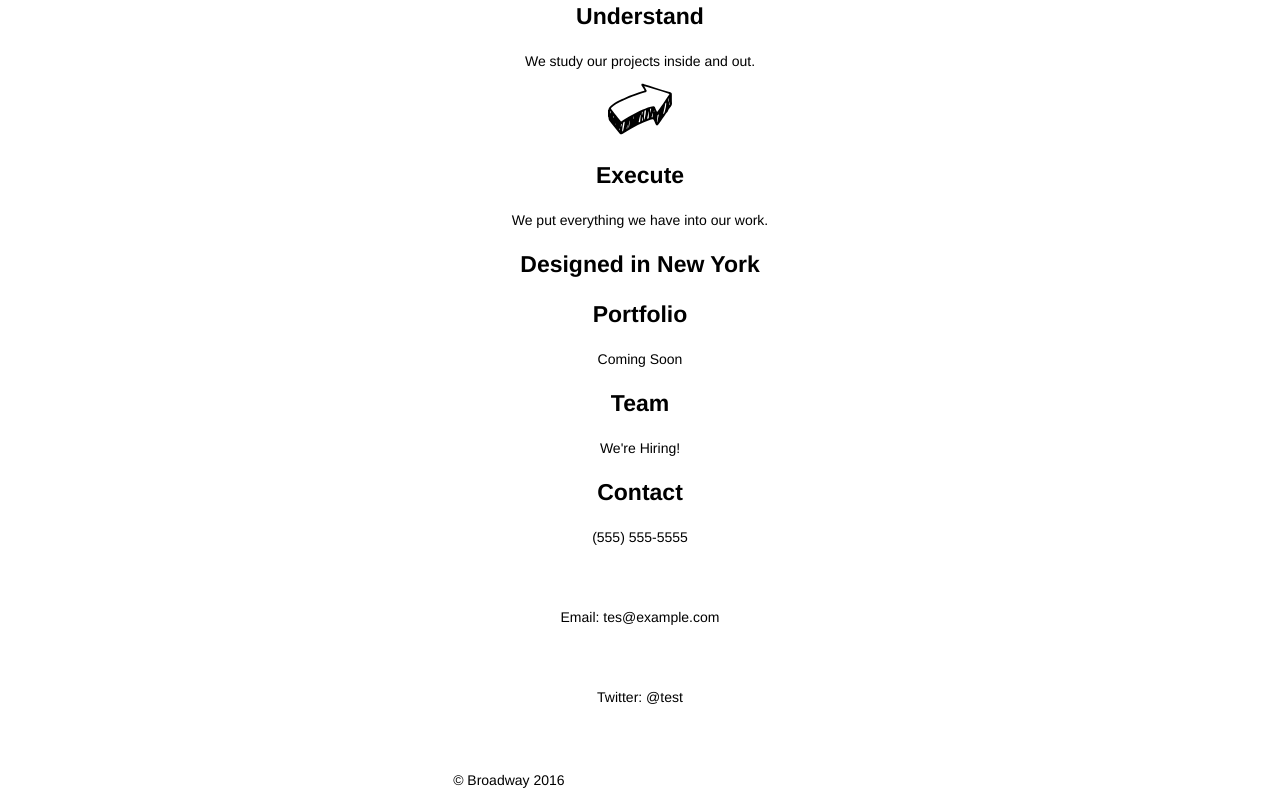
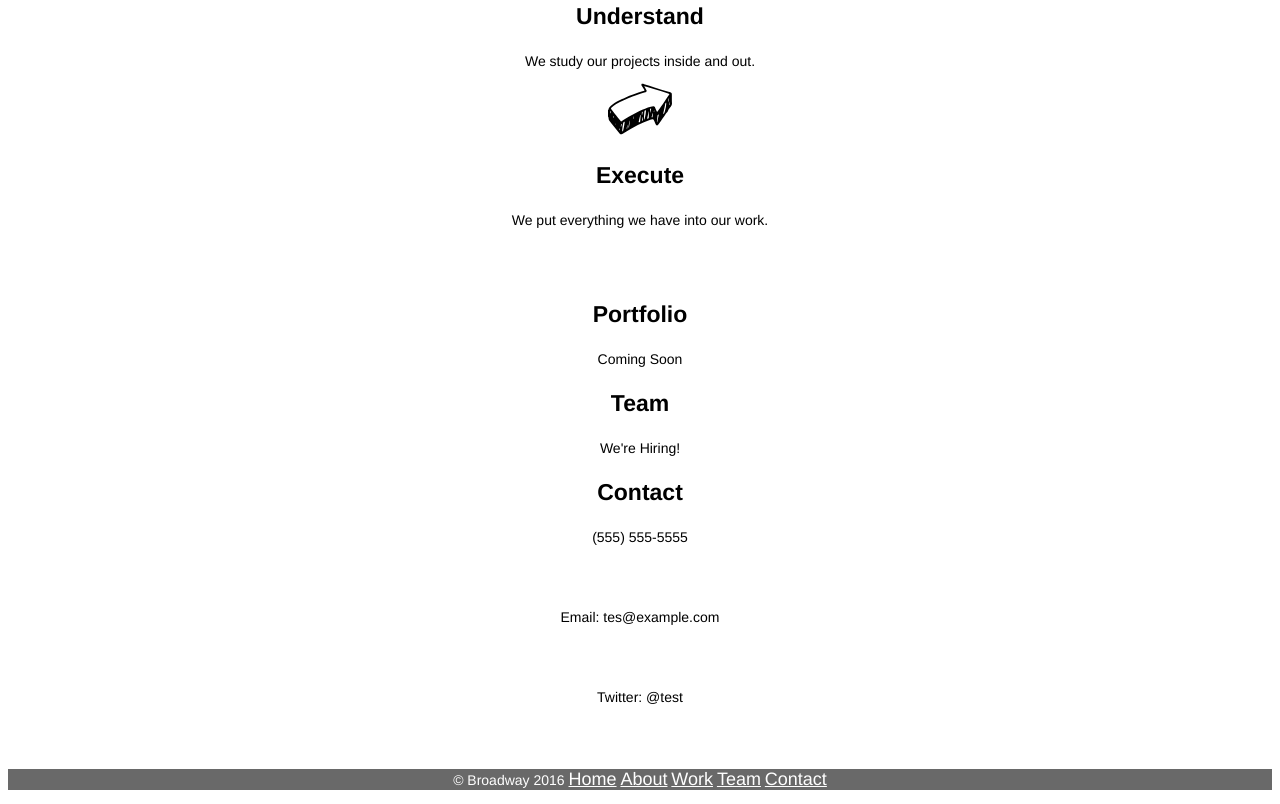
Before and after one commit to prgalette/broadway-design, a plain HTML site: page index.html in a window 1280 px wide. Shown: the part 648-1452 px from the top of the page. Drawn offline with Linux system fonts and the light colour scheme.

Commit message:
Add final css

```diff
--- a/resources/css/style.css
+++ b/resources/css/style.css
@@ -40,3 +40,16 @@ h3 {
 p {
     font-size: 14px;
 }
+
+.ny {
+    font-size: 23px;
+    font-weight: bold;
+    color: white;
+}
+
+#footer {
+    font-size: 11px;
+    text-align: left;
+    color: white;
+    background-color: dimgray;
+}
```
